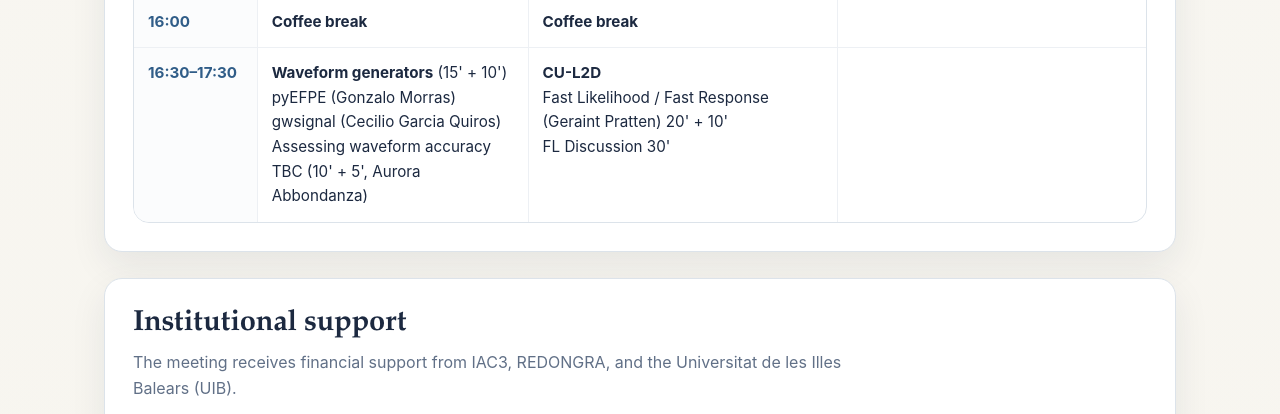
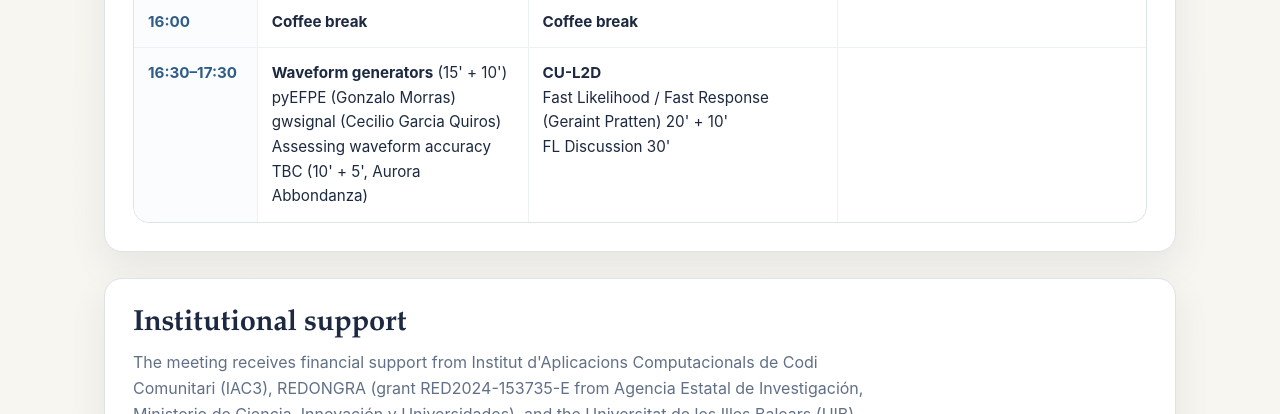
Before and after one commit to CUWAV-F2F-2026/CUWAV-F2F-2026.github.io, a plain HTML site: page index.html in a window 1280 px wide. Shown: the part 3103-3517 px from the top of the page. Drawn offline with Linux system fonts and the light colour scheme.

Commit message:
add grant info

```diff
--- a/index.html
+++ b/index.html
@@ -562,7 +562,7 @@ Antoni Ramos Buades, Cecilio Garcia Quiros, Jorge Valencia Gomez, Joan Llobera,
     <section id="support">
       <h2>Institutional support</h2>
       <p class="lede">
-        The meeting receives financial support from IAC3, REDONGRA, and the
+        The meeting receives financial support from Institut d'Aplicacions Computacionals de Codi Comunitari (IAC3), REDONGRA (grant RED2024-153735-E from Agencia Estatal de Investigación, Ministerio de Ciencia, Innovación y Universidades), and the
         Universitat de les Illes Balears (UIB).
       </p>
       <div class="sponsors">
```
